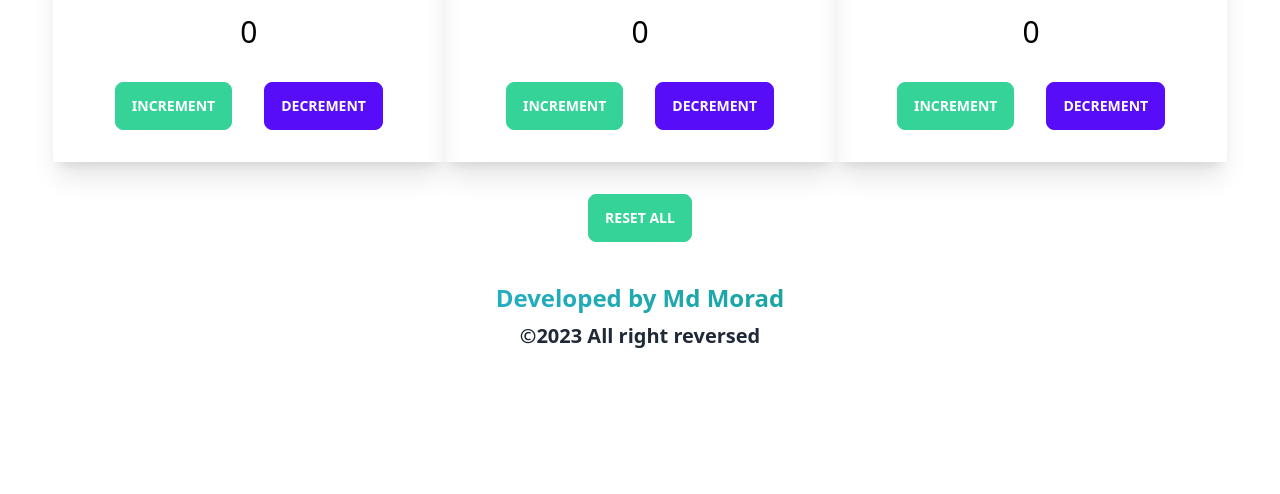
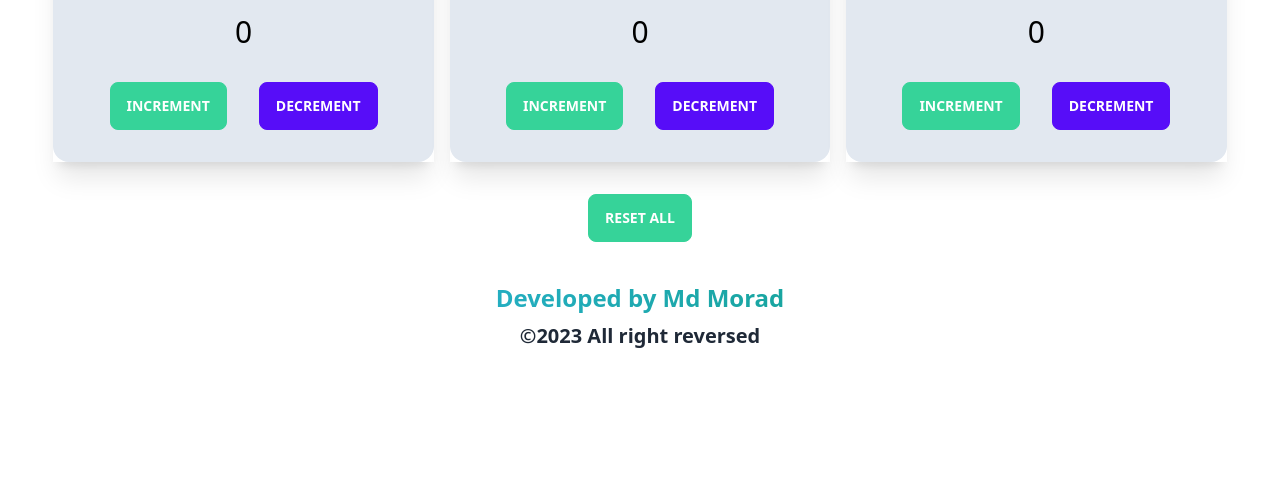
Before and after one commit to nextdeveloperdhk/Digital-tazbih, a plain HTML site: page index.html in a window 1280 px wide. Shown: the part 306-800 px from the top of the page. Drawn offline with nearby package versions, Linux system fonts and the light colour scheme.

Commit message:
full done

```diff
--- a/index.html
+++ b/index.html
@@ -12,9 +12,9 @@
 <body>
     <h1 class="text-6xl text-green-600 text-center m-20 font-bold"><span class="text-transparent bg-clip-text bg-gradient-to-r to-emerald-600 from-sky-400">Digital tasbih</span></h1>
 
-    <div class="card-section grid grid-cols-1 gap-y-7 md:grid-cols-2 lg:grid-cols-3 mx-auto w-11/12">
+    <div class="card-section grid grid-cols-1 gap-y-7 md:grid-cols-2 md:gap-4 lg:grid-cols-3 mx-auto w-11/12">
         <!-- for Subhannal -->
-        <div class="card  text-neutral-content">
+        <div class="card bg-slate-200  text-neutral-content">
             <div class="card-body items-center text-center shadow-xl">
               <h2 class="card-title text-black text-3xl font-semibold">Subhan allah</h2>
               <h2 id="subhanallahCount" class="m-6 f text-3xl text-black">0</h2>
@@ -25,7 +25,7 @@
             </div>
           </div>
         <!-- for Alhamdulillah -->
-        <div class="card text-neutral-content">
+        <div class="card bg-slate-200 text-neutral-content">
             <div class="card-body items-center text-center shadow-xl">
               <h2 class="card-title text-black text-3xl font-semibold">Alhamdulillah</h2>
               <h2 id="alhamdulillahCount" class="m-6 f text-3xl text-black">0</h2>
@@ -36,7 +36,7 @@
             </div>
           </div>
         <!-- for Allah -->
-        <div class="card text-neutral-content">
+        <div class="card bg-slate-200 text-neutral-content">
             <div class="card-body items-center text-center shadow-xl">
               <h2 class="card-title text-black text-3xl font-semibold">Allah</h2>
               <h2 id="allahCount" class="m-6 f text-3xl text-black">0</h2>
```
